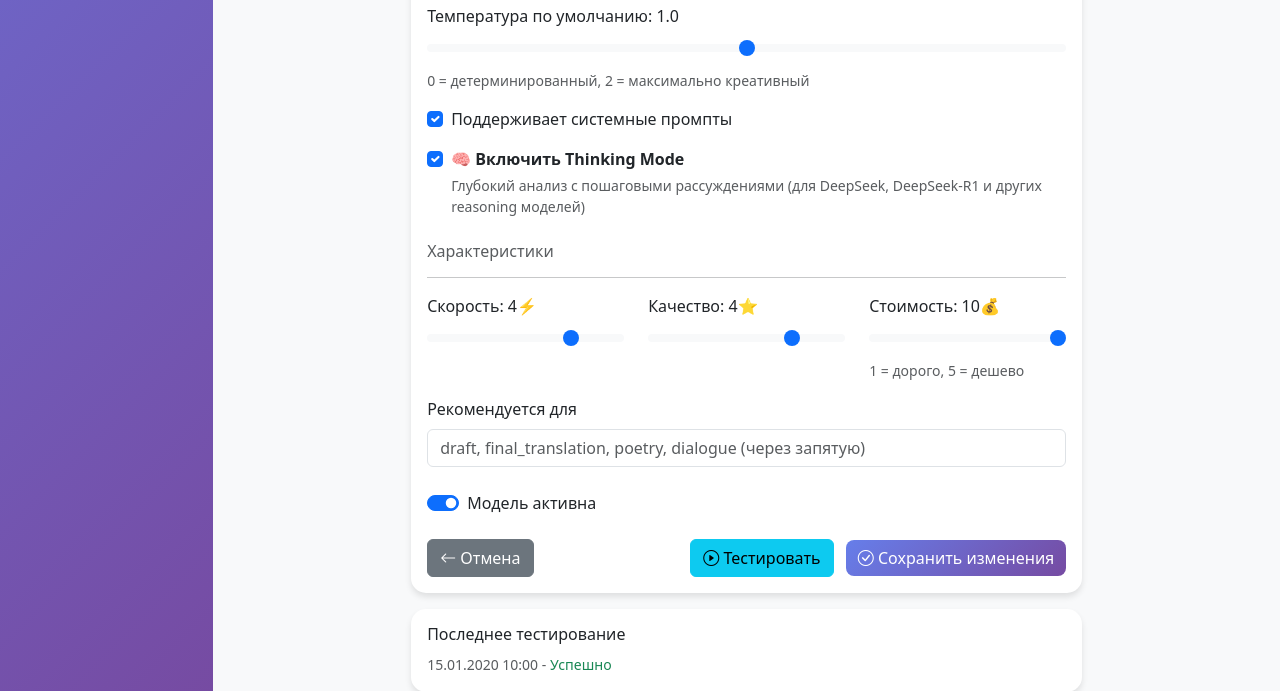
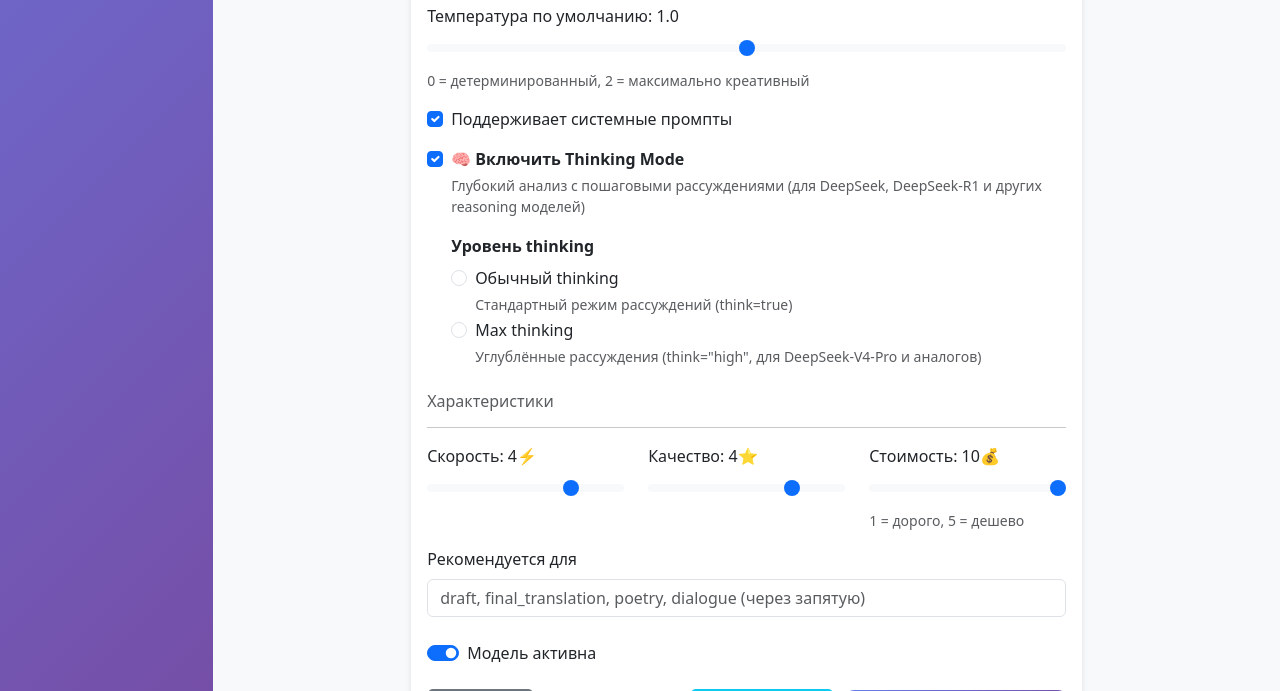
Before and after one commit to MasterVVK/novelbins-epub, a Flask app: page /ai-models/1/edit in a window 1280 px wide. Shown: the part 1014-1705 px from the top of the page. Run offline with Flask 3, Linux system fonts and the light colour scheme; tables that the repository leaves empty hold one stand-in row (values such as "Sample post"); some libraries are stand-ins or nearby versions.

Commit message:
Поддержка трёх режимов thinking для Ollama Cloud (DeepSeek-V4-Pro)
Добавлено новое поле AIModel.thinking_mode (String) рядом с enable_thinking:
- None / 'on' → think=true (обычный thinking)
- 'high'     → think="high" (Max thinking)

UI в edit_ai_model.html: при включении чекбокса enable_thinking
появляется radio-выбор «Обычный/Max thinking».

Хелпер _resolve_ollama_think_param в ai_adapter_service учитывает
disable_thinking как hard kill switch (для bilingual_alignment).

🤖 Generated with Claude Code

Co-Authored-By: Claude <noreply@anthropic.com>

```diff
--- a/web_app/app/models/ai_model.py
+++ b/web_app/app/models/ai_model.py
@@ -36,6 +36,9 @@ class AIModel(db.Model):
 
     # Thinking mode (для DeepSeek и других reasoning моделей)
     enable_thinking = db.Column(db.Boolean, default=False, nullable=False)
+    # Уровень thinking для Ollama API (имеет смысл при enable_thinking=True)
+    # Допустимые значения: None / 'on' (обычный, think=true) / 'high' (Max, think="high")
+    thinking_mode = db.Column(db.String(20), nullable=True, default=None)
 
     # Настройки для конкретных провайдеров
     provider_config = db.Column(db.JSON, default={})
@@ -120,6 +123,7 @@ class AIModel(db.Model):
             'supports_temperature': self.supports_temperature,
             'default_temperature': self.default_temperature,
             'enable_thinking': self.enable_thinking,
+            'thinking_mode': self.thinking_mode,
             'provider_config': self.provider_config or {},
             'speed_rating': self.speed_rating,
             'quality_rating': self.quality_rating,
--- a/web_app/app/services/ai_model_service.py
+++ b/web_app/app/services/ai_model_service.py
@@ -114,7 +114,7 @@ class AIModelService:
                          'api_key', 'max_input_tokens', 'max_output_tokens',
                          'supports_system_prompt', 'supports_temperature',
                          'default_temperature', 'speed_rating', 'quality_rating',
-                         'cost_rating', 'is_active', 'enable_thinking']:
+                         'cost_rating', 'is_active', 'enable_thinking', 'thinking_mode']:
                 if field in data:
                     setattr(model, field, data[field])
 
--- a/web_app/app/templates/edit_ai_model.html
+++ b/web_app/app/templates/edit_ai_model.html
@@ -130,6 +130,30 @@
                                 <strong>🧠 Включить Thinking Mode</strong>
                                 <div class="form-text">Глубокий анализ с пошаговыми рассуждениями (для DeepSeek, DeepSeek-R1 и других reasoning моделей)</div>
                             </label>
+                        </div>
+
+                        <div id="thinkingModeWrapper" class="ms-4 mb-3" style="display: none;">
+                            <label class="form-label"><strong>Уровень thinking</strong></label>
+                            <div class="form-check">
+                                <input class="form-check-input" type="radio" name="thinking_mode_radio"
+                                       id="thinkingModeOn" value="on"
+                                       {% if not model.thinking_mode or model.thinking_mode == 'on' %}checked{% endif %}>
+                                <label class="form-check-label" for="thinkingModeOn">
+                                    Обычный thinking
+                                    <div class="form-text">Стандартный режим рассуждений (think=true)</div>
+                                </label>
+                            </div>
+                            <div class="form-check">
+                                <input class="form-check-input" type="radio" name="thinking_mode_radio"
+                                       id="thinkingModeHigh" value="high"
+                                       {% if model.thinking_mode == 'high' %}checked{% endif %}>
+                                <label class="form-check-label" for="thinkingModeHigh">
+                                    Max thinking
+                                    <div class="form-text">Углублённые рассуждения (think="high", для DeepSeek-V4-Pro и аналогов)</div>
+                                </label>
+                            </div>
+                            <input type="hidden" name="thinking_mode" id="thinkingModeHidden"
+                                   value="{{ model.thinking_mode or '' }}">
                         </div>
                     </div>
 
@@ -276,6 +300,13 @@ document.getElementById('editModelForm').addEventListener('submit', async functi
     if (!formData.has('supports_system_prompt')) data.supports_system_prompt = false;
     if (!formData.has('enable_thinking')) data.enable_thinking = false;
 
+    // Нормализация thinking_mode: имеет смысл только при enable_thinking=true
+    if (!data.enable_thinking) {
+        data.thinking_mode = null;
+    } else if (!data.thinking_mode) {
+        data.thinking_mode = 'on';
+    }
+
     try {
         const response = await fetch(this.action, {
             method: 'PUT',
@@ -295,6 +326,39 @@ document.getElementById('editModelForm').addEventListener('submit', async functi
         alert('Ошибка сохранения: ' + error.message);
     }
 });
+
+// Управление блоком "Уровень thinking"
+(function() {
+    const enableCheckbox = document.getElementById('enable_thinking');
+    const wrapper = document.getElementById('thinkingModeWrapper');
+    const hidden = document.getElementById('thinkingModeHidden');
+    const radios = document.querySelectorAll('input[name="thinking_mode_radio"]');
+
+    if (!enableCheckbox || !wrapper || !hidden) return;
+
+    function syncWrapperVisibility() {
+        wrapper.style.display = enableCheckbox.checked ? '' : 'none';
+        if (!enableCheckbox.checked) {
+            hidden.value = '';
+        } else if (!hidden.value) {
+            // По умолчанию — обычный thinking
+            const onRadio = document.getElementById('thinkingModeOn');
+            if (onRadio) {
+                onRadio.checked = true;
+                hidden.value = 'on';
+            }
+        }
+    }
+
+    enableCheckbox.addEventListener('change', syncWrapperVisibility);
+    radios.forEach(radio => {
+        radio.addEventListener('change', function(e) {
+            hidden.value = e.target.value;
+        });
+    });
+
+    syncWrapperVisibility();
+})();
 
 async function testModel() {
     const testButton = event.target.closest('button');
```
Also changed, not shown: web_app/app/services/ai_adapter_service.py (+35 -6 lines), web_app/migrations/versions/a3f1c8b40921_add_thinking_mode_to_ai_models.py (added, +31 -0 lines).
